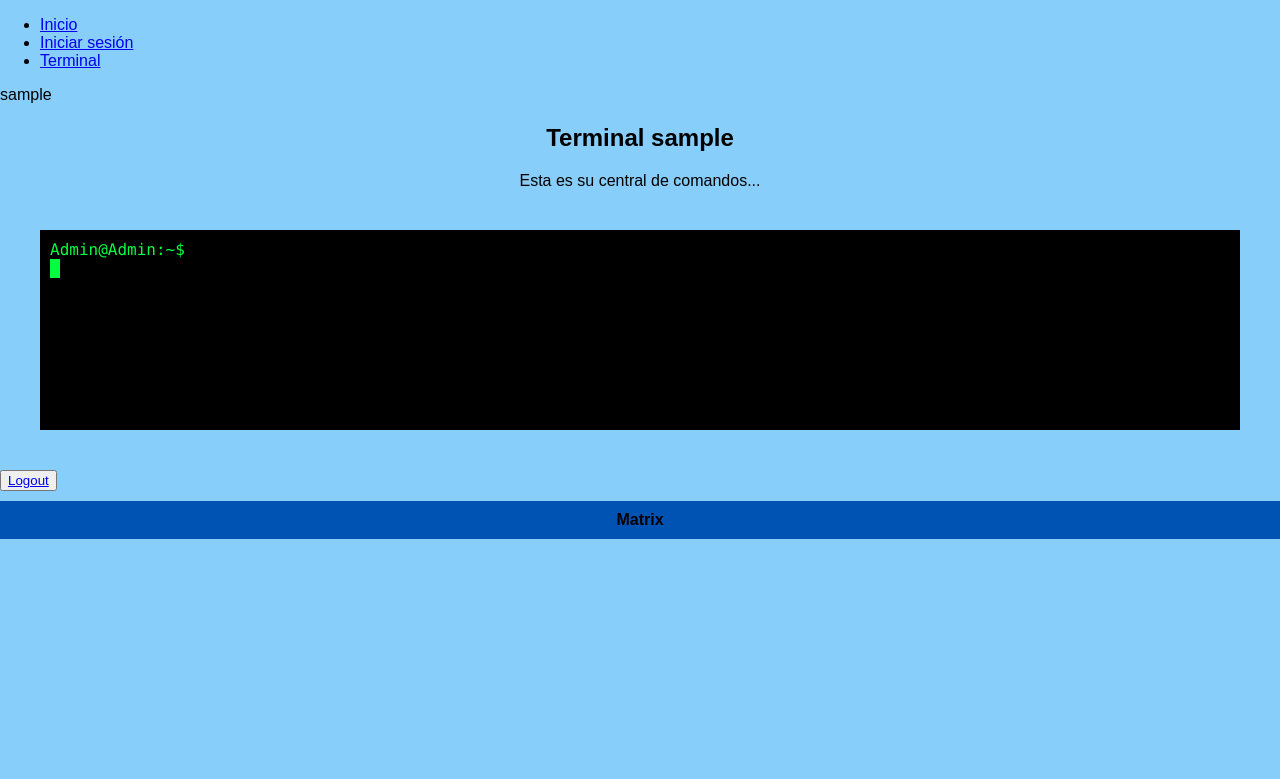
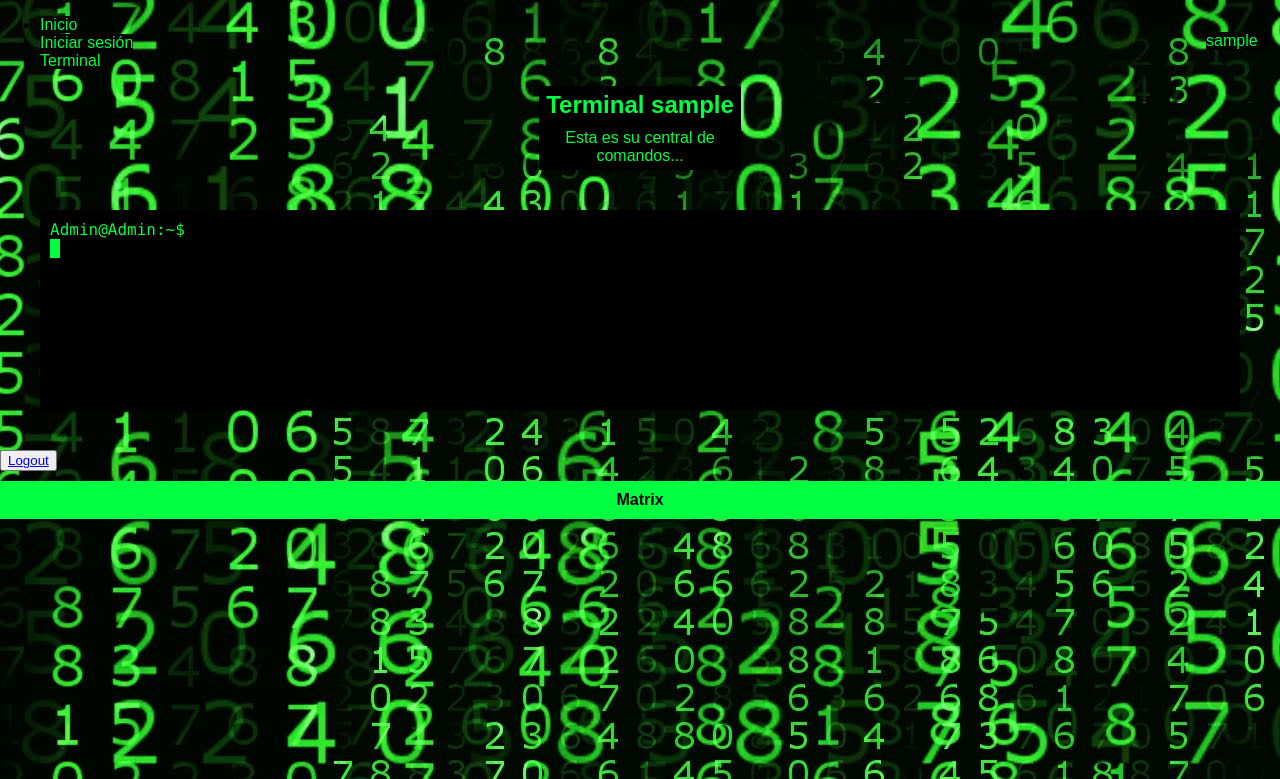
Before and after one commit to JorgeNava/Matrix, a Flask app: page /terminal in a window 1280 px wide. Shown: the top 779 px of the page. Run offline with Flask 2, Linux system fonts and the light colour scheme; the visitor is signed in with stand-in values (Sample User, id 1).

Commit message:
Logre comunicación de Flask a js y modifique el CSS.

```diff
--- a/app.py
+++ b/app.py
@@ -2,7 +2,6 @@ from flask import Flask, render_template, session, request
 
 app = Flask(__name__)
 app.secret_key = "secreto"
-
 
 @app.route("/")
 def inicio():
@@ -40,8 +39,7 @@ def terminal():
     Conflicto - ¿Como vamos a enviar la información encontrada en la
     idea anterior devuelta al js para que sea impreso en la terminal?
     """
-    # if request.method == "POST":
-    #session["usuario"] = request.form["txtUsuario"]
+   # if request.method == "POST":
     return render_template("terminal.html", usr=session["usuario"])
 
 
--- a/jorge.txt
+++ /dev/null
@@ -1 +0,0 @@
-Primera linea
--- a/static/css/estilos.css
+++ b/static/css/estilos.css
@@ -2,18 +2,56 @@ body{
     font-family: Arial;
     margin: 0;
     background-color: lightskyblue;
+    background-image: url(../img/matrixbk.jpg);
 }
 h1{
     text-align: center;
+    color: #00FF41;
+    background-color: black;
+    width: 25%;
+    margin: 0 auto;
 }
+#navBase ul li a{
+    text-decoration: none;
+    color: #00FF41;
+    background-color: black;
+
+}
+#usr p{
+    color: #00FF41;
+    background-color: black;
+    position: absolute;
+    right: 10px;
+    width: 5%;
+}
+
+
 #formLogin{
     width: 20%;
     margin: 20px auto;
+    background-color: black;
+    color: #00FF41;
 }
+#termH1{
+    color: #00FF41;
+    padding: 5px;
+    background-color: black;
+    width: 15%;
+    margin: 0 auto;
+}
+#termCenter{
+    color: #00FF41;
+    padding: 5px;
+    background-color: black;
+    width: 15%;
+    margin: 0 auto;
+}
+
 footer{
     margin: 10px 0;
     padding: 10px;
-    background-color: #0053b2;
+    background-color: #00FF41;
+    color: black;
     text-align: center;
     font-weight: bold;
 }
--- a/static/js/matrixTerminal.js
+++ b/static/js/matrixTerminal.js
@@ -9,7 +9,7 @@ function terminalMatrix() {
     $(".terminalMain").append(matrixTerminal.html)
 
     //Función recursiva que evaluar y opera comandos ingresados
-    inputCommandTerminal(matrixTerminal)
+    inputCommandTerminal(matrixTerminal,usr)
 }
 
 /*
@@ -18,22 +18,26 @@ function terminalMatrix() {
     consultas/operaciones a los archivos txt (memoria?)
     de cadausuario.
 */
-function inputCommandTerminal(matrixTerminal) {
+function inputCommandTerminal(matrixTerminal,usuario) {
     matrixTerminal.input("Admin@Admin:~$", function (comando) {
         //Se extrae el valor pasado por Flask para llamar a una funcion py que abra el archivo del usr
-        let usr = '{{us}}' //Esta parte requiere investigacion
+        //LOGRE PASAR INFORMACION DE FLASK A JS
+       // let usr = '{{usr}}' Esta parte requiere investigacion
         switch (comando) {
             case "clr":
                 clearTerminal(matrixTerminal)
                 break;
             case "read":
-                readFile(matrixTerminal, usr)
+                readFile(matrixTerminal, usuario)
+                break
+            case "write":
+                writeFile(matrixTerminal, usuario)
                 break
             default:
                 matrixTerminal.print('"' + comando + '" no es un comando reconocido...')
                 break;
         }
-        inputCommandTerminal(matrixTerminal)
+        inputCommandTerminal(matrixTerminal,usuario)
 
         //Proceso de recibir comandos
         //Comunicar con Python para abrir archivos y operarlos
@@ -41,12 +45,16 @@ function inputCommandTerminal(matrixTerminal) {
     })
 }
 
-//Abrira y leera el contenido del arhivo usr.txt usando una funcion en Flask
+//Abrira y leera el contenido del archivo usr.txt usando una funcion en Flask
 function readFile(matrixTerminal, usr) {
     matrixTerminal.print("read: " + usr)
     //Debe conectarse con escribirEnArchivo.py
 }
-
+//Abrira y escribira el contenido del archivo usr.txt usando una funcion en Flask
+function writeFile(matrixTerminal, usr) {
+    matrixTerminal.print("write: " + usr)
+    //Debe conectarse con escribirEnArchivo.py
+}
 
 //Limpieza de terminal
 function clearTerminal(matrixTerminal) {
--- a/templates/base.html
+++ b/templates/base.html
@@ -7,11 +7,16 @@
     <script src="https://ajax.googleapis.com/ajax/libs/jquery/3.5.1/jquery.min.js"></script>
     <title>{%block titulo%}{%endblock%}</title>
     <script src="{{url_for('static',filename='js/terminal.js')}}"></script>
-    <script src="{{url_for('static',filename='js/matrixTerminal.js')}}"></script>
 </head>
 <body>
     <header>
-        <nav>
+        <div id="usr">
+            <p >{{session['usuario']}}</p>
+        </div>
+        <script>
+            var usr = '{{usr}}'  // se obtiene el nombre del usuario por medio de la variable de sesión, con esto logramos pasar la info a js
+        </script>
+        <nav id="navBase">
             <ul>
                 <li><a href="/">Inicio</a></li>
                 <li><a href="/login">Iniciar sesión</a></li>
@@ -20,7 +25,6 @@
                 {%endif%}
             </ul>
         </nav>
-        <p>{{session['usuario']}}</p>
     </header>
     <section>
         {%block principal%}
@@ -30,5 +34,6 @@
     <footer>
         Matrix
     </footer>
+    <script src="{{url_for('static',filename='js/matrixTerminal.js')}}"></script>
 </body>
 </html>
--- a/templates/login.html
+++ b/templates/login.html
@@ -5,7 +5,7 @@
 
 {%block principal%}
     <h1>Inicio de sesión</h1>
-    <form action="" method="POST" id="formLogin">
+    <form action="" method="POST" id="formLogin" >
         <fieldset>
             <legend>Iniciar sesión</legend>
             <p>
--- a/templates/terminal.html
+++ b/templates/terminal.html
@@ -1,8 +1,8 @@
 {%extends 'base.html'%}
 
 {%block principal%}
-        <h1>Terminal {{usr}}</h1>
-        <center>Esta es su central de comandos...</center>
+        <h1 id="termH1">Terminal {{usr}}</h1>
+        <center id="termCenter">Esta es su central de comandos...</center>
         <div class="terminalMain">
 
         </div>
```
Also changed, not shown: static/img/matrixbk.jpg (added).
